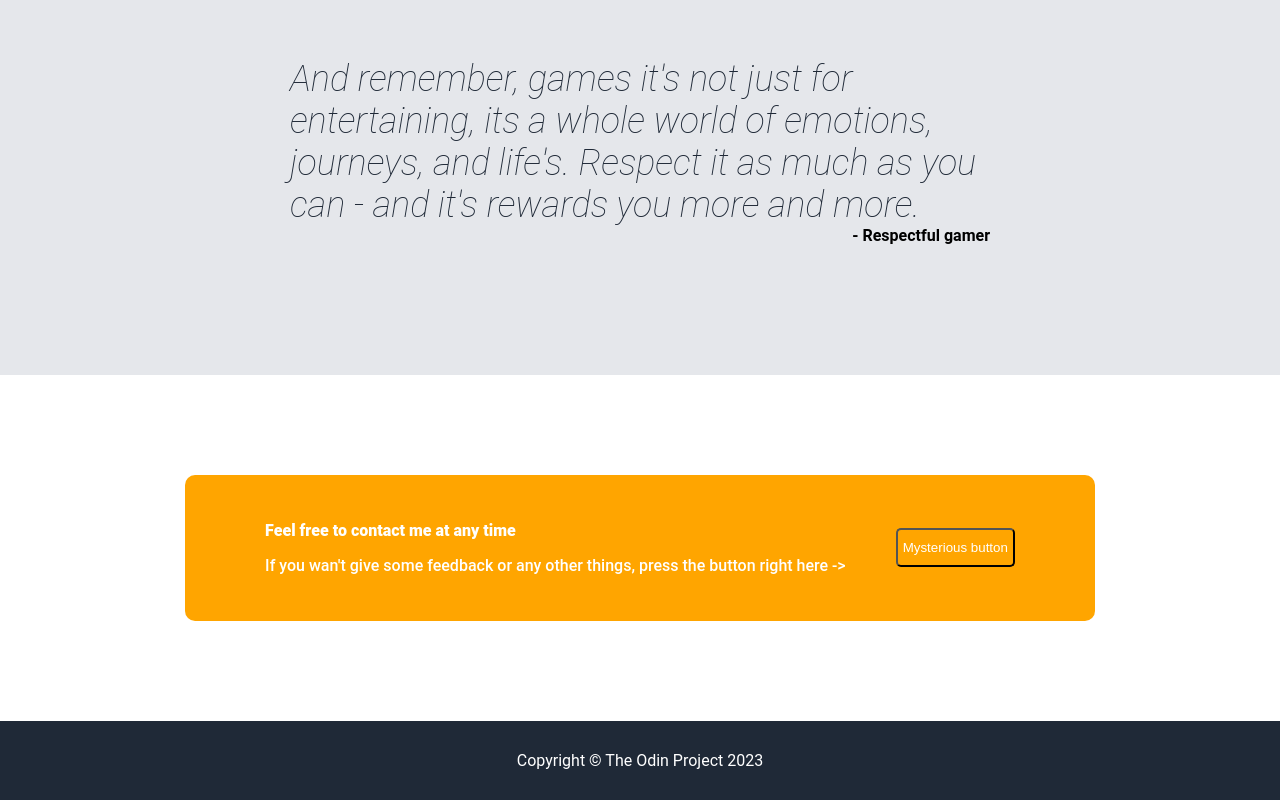
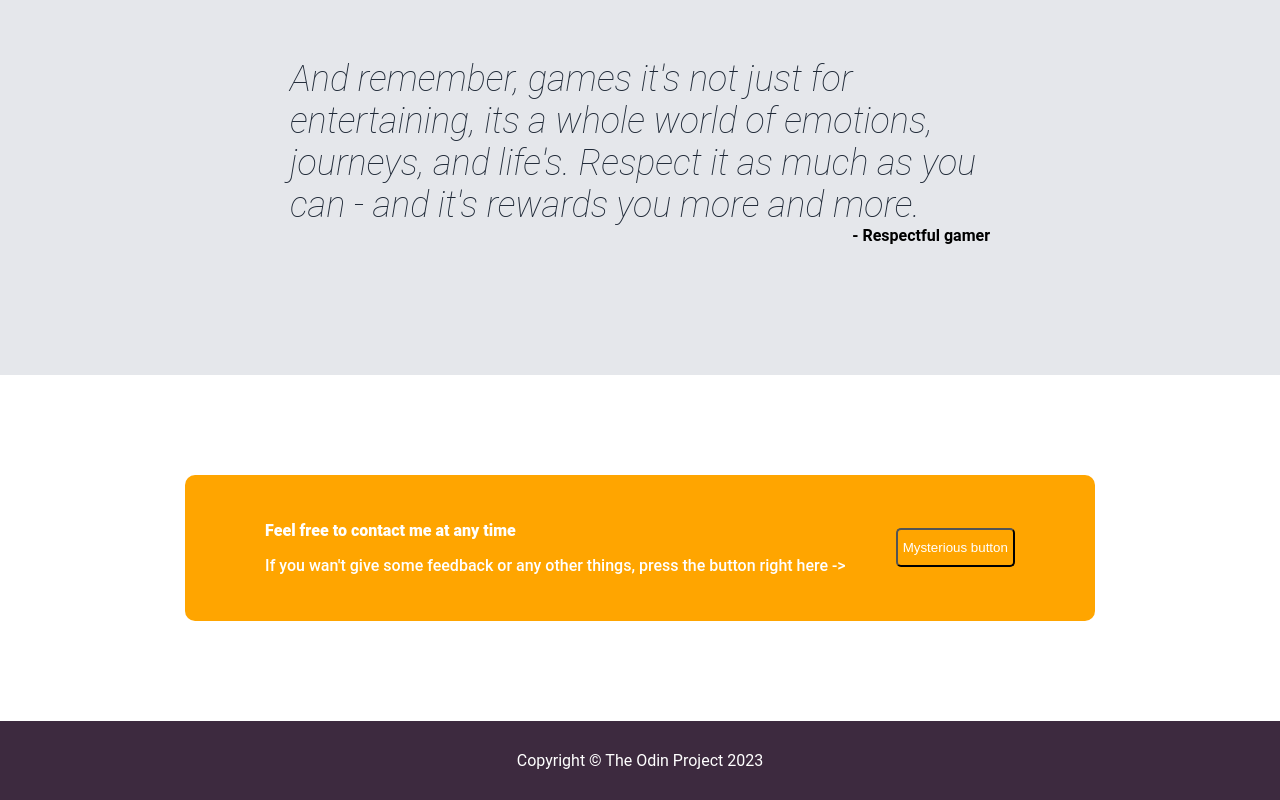
Before and after one commit to w0Lart/Landing-page, a plain HTML site: page index.html in a window 1280 px wide. Shown: the part 984-1784 px from the top of the page. Drawn offline with Linux system fonts and the light colour scheme.

Commit message:
change footer color

```diff
--- a/styles.css
+++ b/styles.css
@@ -175,7 +175,7 @@ a {
   justify-content: center;
   align-items: center;
   padding: 30px;
-  background-color: #1F2937;
+  background-color: #3d2a3f;;
   color: white;
   flex-shrink: 0;
 }
```
